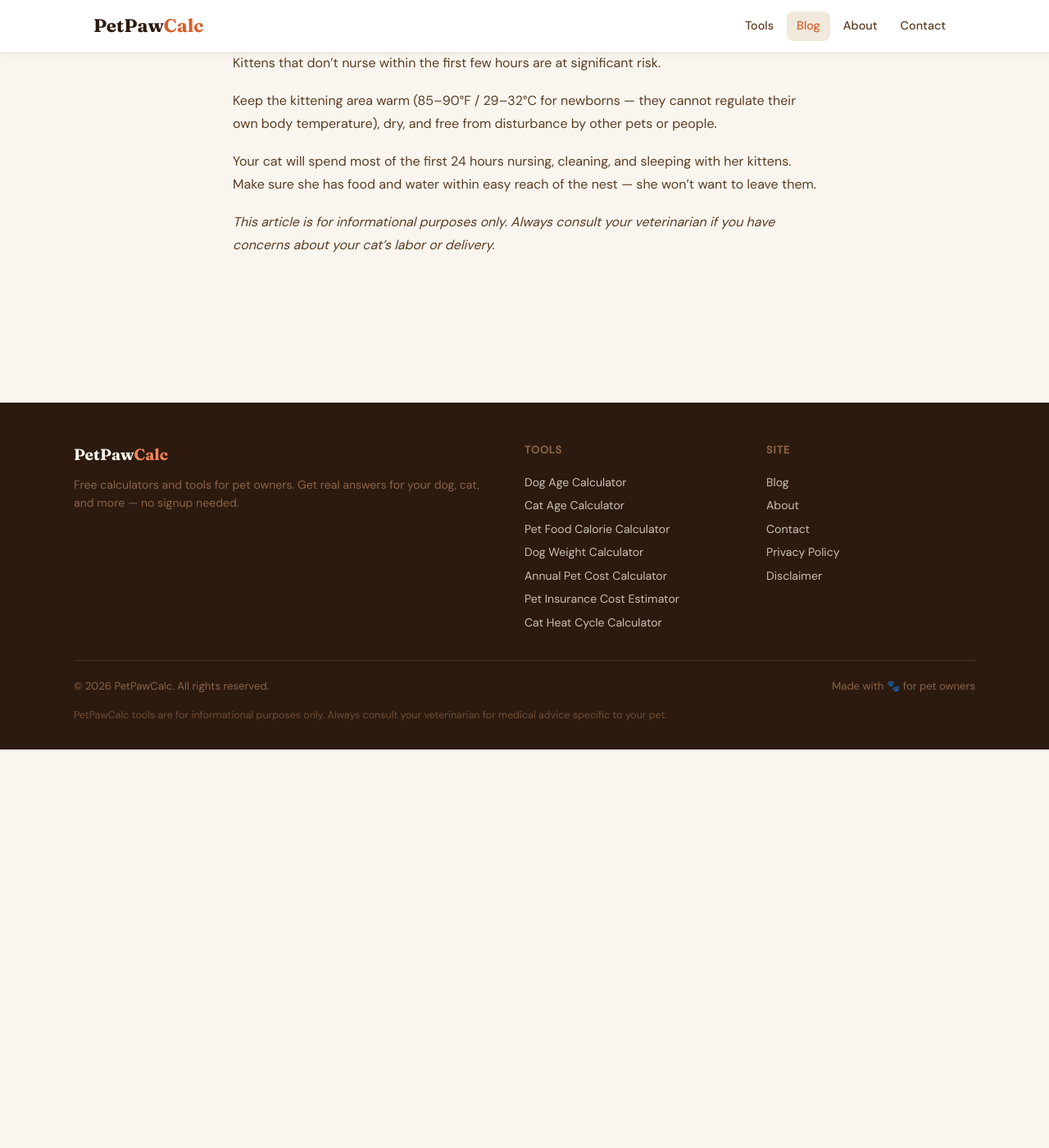
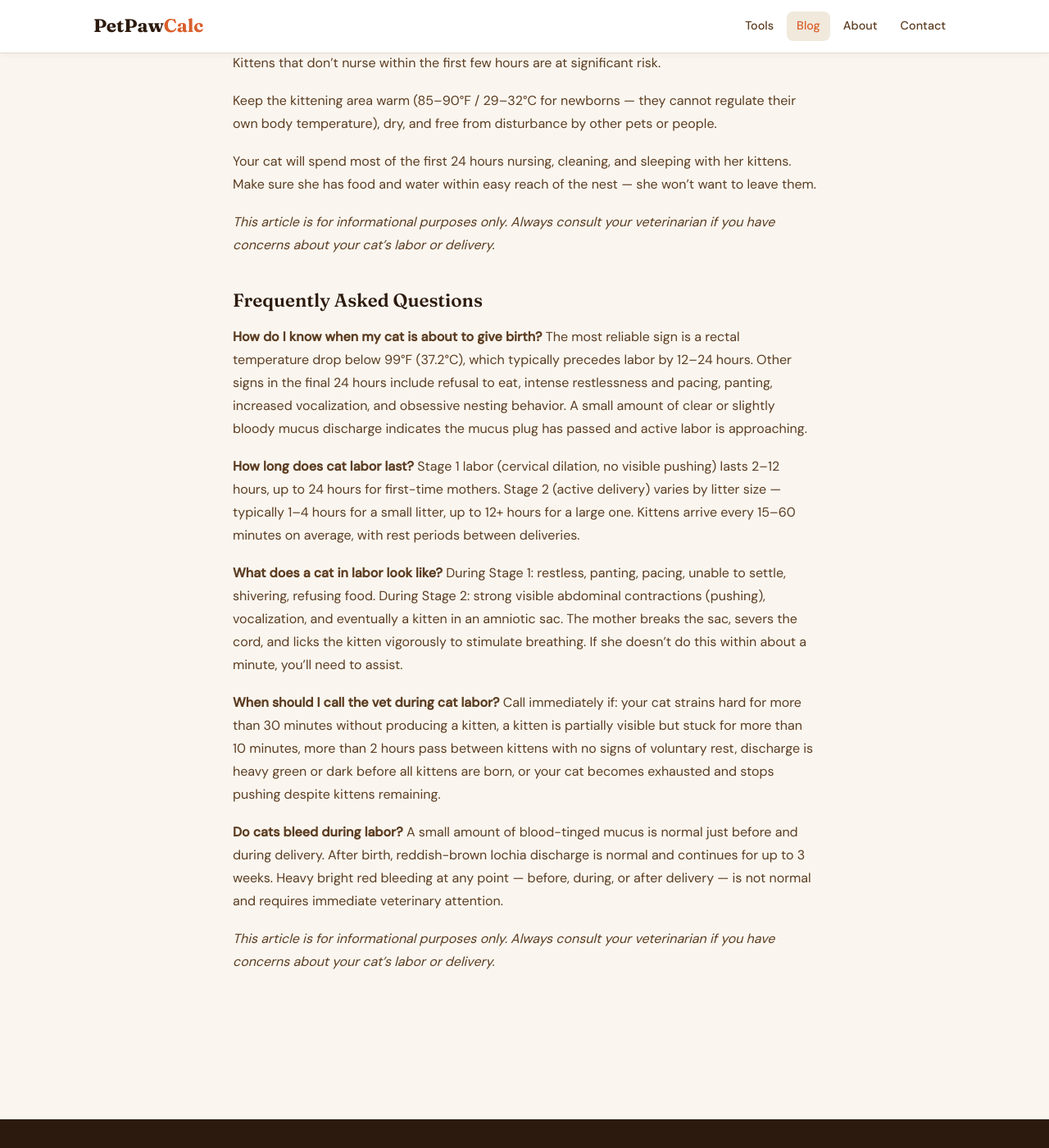
Before and after one commit to canghun13/petpawcalc, a Jekyll site: the page built from _posts/2026-06-12-signs-of-cat-labor.md, in a window 1280 px wide and 1400 px high, scrolled down 4894 px. Shown: the whole window at 82% size. Built offline with Jekyll 4.4.1, drawn with Linux system fonts in a browser that asks for light colours; before the commit the page ends 5808 px from its top, so only the background shows below that; some of the changed text lies outside the part shown.

Commit message:
Add files via upload

```diff
--- a/_posts/2026-06-12-signs-of-cat-labor.md
+++ b/_posts/2026-06-12-signs-of-cat-labor.md
@@ -131,3 +131,22 @@ Keep the kittening area warm (85–90°F / 29–32°C for newborns — they cann
 Your cat will spend most of the first 24 hours nursing, cleaning, and sleeping with her kittens. Make sure she has food and water within easy reach of the nest — she won't want to leave them.
 
 *This article is for informational purposes only. Always consult your veterinarian if you have concerns about your cat's labor or delivery.*
+
+## Frequently Asked Questions
+
+**How do I know when my cat is about to give birth?**
+The most reliable sign is a rectal temperature drop below 99°F (37.2°C), which typically precedes labor by 12–24 hours. Other signs in the final 24 hours include refusal to eat, intense restlessness and pacing, panting, increased vocalization, and obsessive nesting behavior. A small amount of clear or slightly bloody mucus discharge indicates the mucus plug has passed and active labor is approaching.
+
+**How long does cat labor last?**
+Stage 1 labor (cervical dilation, no visible pushing) lasts 2–12 hours, up to 24 hours for first-time mothers. Stage 2 (active delivery) varies by litter size — typically 1–4 hours for a small litter, up to 12+ hours for a large one. Kittens arrive every 15–60 minutes on average, with rest periods between deliveries.
+
+**What does a cat in labor look like?**
+During Stage 1: restless, panting, pacing, unable to settle, shivering, refusing food. During Stage 2: strong visible abdominal contractions (pushing), vocalization, and eventually a kitten in an amniotic sac. The mother breaks the sac, severs the cord, and licks the kitten vigorously to stimulate breathing. If she doesn't do this within about a minute, you'll need to assist.
+
+**When should I call the vet during cat labor?**
+Call immediately if: your cat strains hard for more than 30 minutes without producing a kitten, a kitten is partially visible but stuck for more than 10 minutes, more than 2 hours pass between kittens with no signs of voluntary rest, discharge is heavy green or dark before all kittens are born, or your cat becomes exhausted and stops pushing despite kittens remaining.
+
+**Do cats bleed during labor?**
+A small amount of blood-tinged mucus is normal just before and during delivery. After birth, reddish-brown lochia discharge is normal and continues for up to 3 weeks. Heavy bright red bleeding at any point — before, during, or after delivery — is not normal and requires immediate veterinary attention.
+
+*This article is for informational purposes only. Always consult your veterinarian if you have concerns about your cat's labor or delivery.*
```
Also changed, not shown: other parts of _posts/2026-06-12-signs-of-cat-labor.md (+2 -2 lines).
